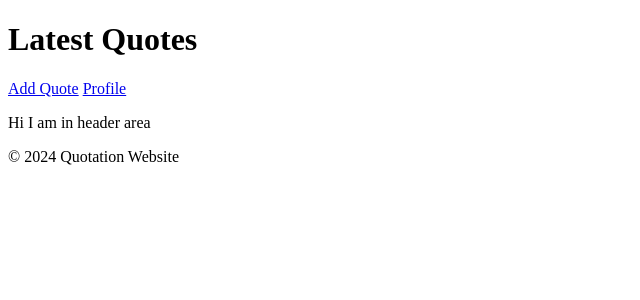
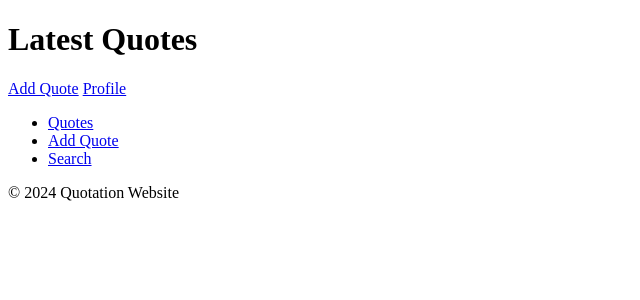
Before and after one commit to renad-az/Project, a Django app: template QuoteProject/apps/templates/layouts/base.html in a window 1280 px wide. Shown: the top 300 px of the page, without its empty margins (0-640 px from the left). Run offline with Django 4.2, Linux system fonts and the light colour scheme; the template is opened without the code that fills it, so the values that code supplies are empty.

Commit message:
html header

```diff
--- a/QuoteProject/apps/templates/includes/header.html
+++ b/QuoteProject/apps/templates/includes/header.html
@@ -1 +1,9 @@
-<p>Hi I am in header area</p>
+<header>
+    <nav>
+        <ul>
+            <li><a href="{% url 'quote' %}">Quotes</a></li>
+            <li><a href="{% url 'add_quote' %}">Add Quote</a></li>
+            <li><a href="{% url 'search' %}">Search</a></li>
+        </ul>
+    </nav>
+</header>
```
